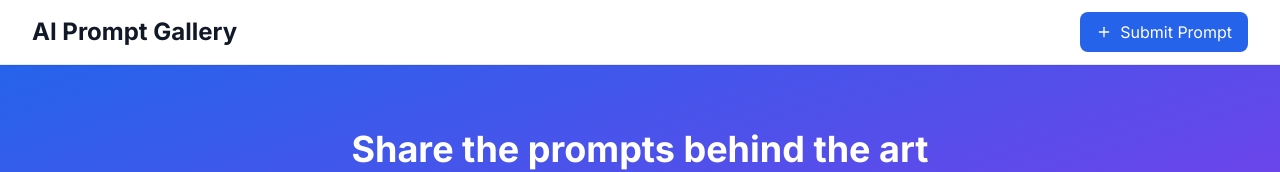
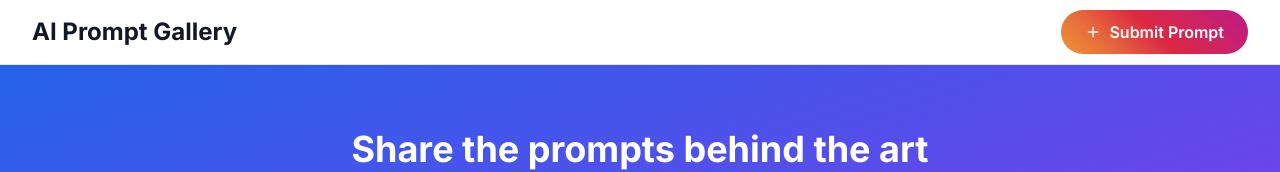
Before and after one commit to itskiranbabu/ai-prompt-gallery, a Next.js app: page / in a window 1280 px wide. Shown: the top 172 px of the page. Built offline with nearby package versions, Linux system fonts and the light colour scheme; no server answers.

Commit message:
Update page.tsx

```diff
--- a/app/page.tsx
+++ b/app/page.tsx
@@ -89,7 +89,10 @@
               <h1 className="text-2xl font-bold text-gray-900">AI Prompt Gallery</h1>
             </div>
             <div className="flex items-center space-x-4">
-              <button className="bg-primary-600 text-white px-4 py-2 rounded-lg hover:bg-primary-700 flex items-center transition-colors">
+              <button
+  onClick={() => window.open('https://forms.gle/YOUR_FORM_ID', '_blank')}
+  className="instagram-gradient text-white px-6 py-2.5 rounded-full font-semibold hover:shadow-lg transition-all duration-300 hover:scale-105 flex items-center"
+>
                 <Plus className="w-4 h-4 mr-2" />
                 Submit Prompt
               </button>
```
